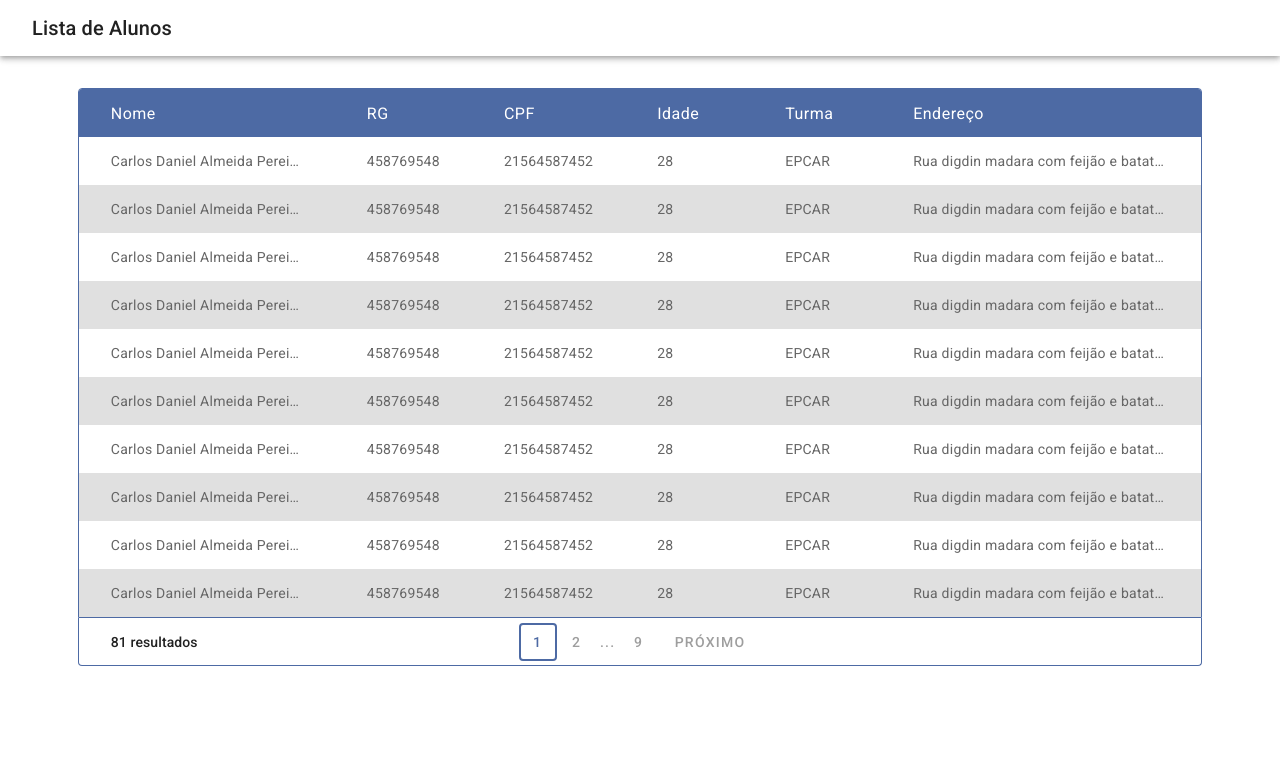
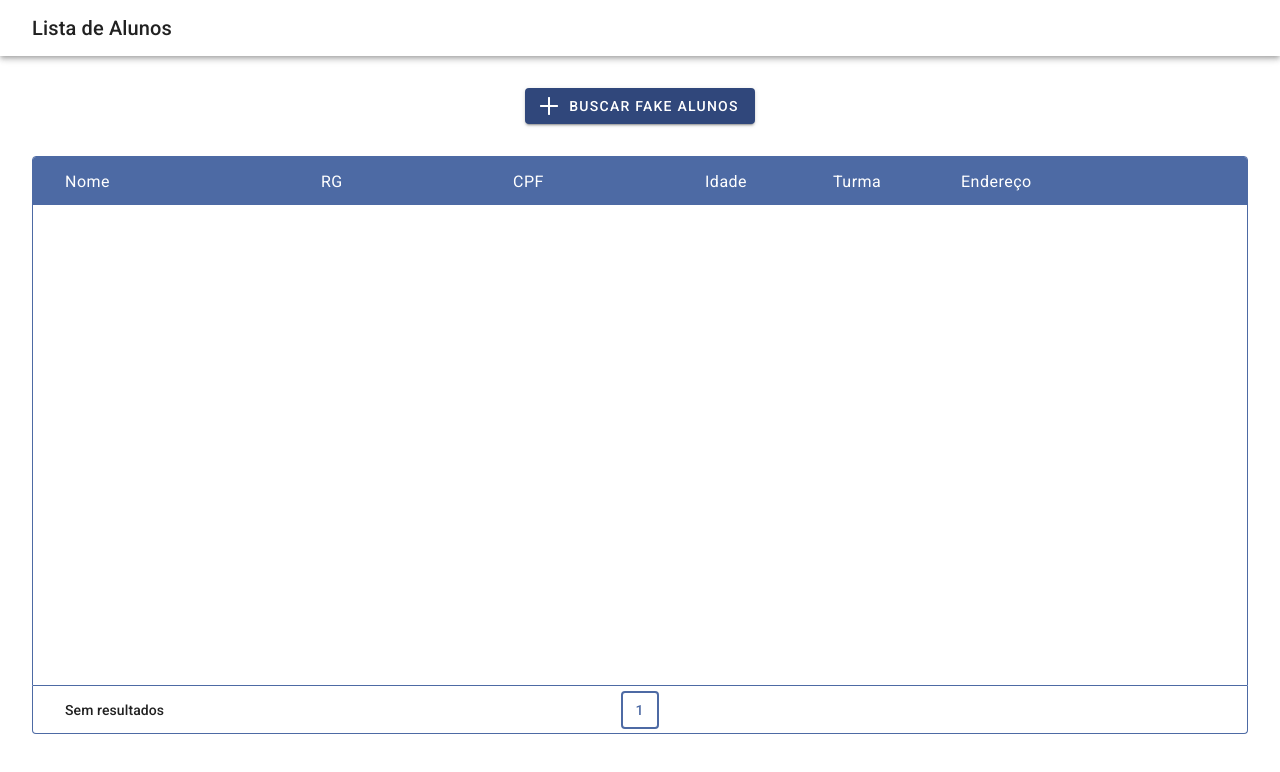
Before and after one commit to viniciuslucas95/students-app-client-web, a React (Vite) app: page / in a window 1280 px wide. Shown: the top 772 px of the page. Built offline with nearby package versions, Linux system fonts and the light colour scheme.

Commit message:
Added fake fetch request

```diff
--- a/src/app/components/students-table/Column.tsx
+++ b/src/app/components/students-table/Column.tsx
@@ -3,18 +3,16 @@ import styled from 'styled-components'
 
 interface IProps {
     children: JSX.Element | JSX.Element[]
-    maxWidth?: string
+    width?: string
 }
 
-export function Column({ children, maxWidth }: PropsWithChildren<IProps>) {
-    return <StyledColumn maxWidth={maxWidth ?? '8rem'}>
+export function Column({ children, width }: PropsWithChildren<IProps>) {
+    return <StyledColumn width={width ?? '8rem'}>
         {children}
     </StyledColumn>
 }
 
 const StyledColumn = styled.div<Required<Omit<IProps, 'children'>>>`
     display: inline-block;
-    width: fit-content;
-    min-width: 8rem;
-    max-width: ${({ maxWidth }) => maxWidth};
+    width: ${({ width }) => width};
 `
--- a/src/app/components/students-table/StudentsTable.tsx
+++ b/src/app/components/students-table/StudentsTable.tsx
@@ -30,18 +30,18 @@ interface IProps {
     style?: React.CSSProperties
 }
 
-export const MAX_RESULTS_ON_PAGE = 10
+export const MAX_STUDENTS_ON_PAGE = 10
 
 export function StudentsTable({ studentsResult, style, currentPage, setCurrentPage }: IProps) {
     const { width } = useDimensions()
     const { results, students } = studentsResult
-    const totalPages = Math.ceil(results / MAX_RESULTS_ON_PAGE)
+    const totalPages = Math.ceil(results / MAX_STUDENTS_ON_PAGE)
 
     function getRows(key: keyof IStudent) {
         const rows = []
 
-        for (let i = 0; i < MAX_RESULTS_ON_PAGE; i++) {
-            const index = i + (currentPage - 1) * MAX_RESULTS_ON_PAGE
+        for (let i = 0; i < MAX_STUDENTS_ON_PAGE; i++) {
+            const index = i + (currentPage - 1) * MAX_STUDENTS_ON_PAGE
             const student = students[index]
 
             if (!student) {
@@ -61,15 +61,15 @@ export function StudentsTable({ studentsResult, style, currentPage, setCurrentPa
 
     return <Container>
         <ListContainer>
-            <Column maxWidth='16rem'>
+            <Column width='16rem'>
                 <Row isTitle>Nome</Row>
                 {getRows('name')}
             </Column>
-            <Column maxWidth='12rem'>
+            <Column width='12rem'>
                 <Row isTitle>RG</Row>
                 {getRows('rg')}
             </Column>
-            <Column maxWidth='12rem'>
+            <Column width='12rem'>
                 <Row isTitle>CPF</Row>
                 {getRows('cpf')}
             </Column>
@@ -81,7 +81,7 @@ export function StudentsTable({ studentsResult, style, currentPage, setCurrentPa
                 <Row isTitle>Turma</Row>
                 {getRows('class')}
             </Column>
-            <Column maxWidth='20rem'>
+            <Column width='20rem'>
                 <Row isTitle>Endereço</Row>
                 {getRows('address')}
             </Column>
--- a/src/app/pages/StudentsListPage.tsx
+++ b/src/app/pages/StudentsListPage.tsx
@@ -1,27 +1,49 @@
-import { useState } from 'react'
+import { useEffect, useState } from 'react'
+import { PlusIcon } from '../../assets/svgs/PlusIcon'
+import { Button } from '../components/Button'
 import { PageContainer } from '../components/PageContainer'
-import { IStudentsResult, StudentsTable } from '../components/students-table/StudentsTable'
+import { IStudent, IStudentsResult, MAX_STUDENTS_ON_PAGE, StudentsTable } from '../components/students-table/StudentsTable'
+import { COLOR } from '../constants/color.constant'
 
-const fakeStudents = Array(81).fill({
+const emptyStudents: IStudentsResult = {
+    students: [],
+    results: 0
+}
+
+const fakeStudentData: IStudent = {
     name: 'Carlos Daniel Almeida Pereira Costa Pinto',
     rg: 458769548,
     cpf: 21564587452,
     age: 28,
     class: 'EPCAR',
     address: 'Rua digdin madara com feijão e batata e frango, 2930'
-})
-
-const emptyStudents: IStudentsResult = {
-    students: fakeStudents,
-    results: 81
 }
 
 export function StudentsListPage() {
     const [currentPage, setCurrentPage] = useState(1)
     const [studentsResult, setStudentsResult] = useState<IStudentsResult>(emptyStudents)
 
+    useEffect(() => {
+        if (studentsResult.results === 0) return
+
+        if (currentPage * MAX_STUDENTS_ON_PAGE < studentsResult.students.length) return
+
+        setStudentsResult(prevState => ({
+            results: prevState.results,
+            students: [...prevState.students, ...Array(MAX_STUDENTS_ON_PAGE).fill(fakeStudentData)]
+        }))
+    }, [currentPage])
+
+    function setFakeStudents() {
+        setStudentsResult({
+            students: Array(MAX_STUDENTS_ON_PAGE).fill(fakeStudentData),
+            results: 81
+        })
+    }
+
     return (
         <PageContainer headerTitle='Lista de Alunos'>
+            <Button style={{ margin: '32px auto 0 auto' }} onClick={() => setFakeStudents()} content={{ icon: <PlusIcon color={COLOR.neutral} />, text: 'Buscar Fake Alunos' }} />
             <StudentsTable setCurrentPage={setCurrentPage} currentPage={currentPage} studentsResult={studentsResult} />
         </PageContainer >
     )
--- a/src/assets/svgs/PlusIcon.tsx
+++ b/src/assets/svgs/PlusIcon.tsx
@@ -9,8 +9,6 @@ interface IProps {
 export function PlusIcon({ size, color }: IProps) {
     return <Svg size={size}>
         <path
-            fill-rule="evenodd"
-            clip-rule="evenodd"
             d="M23 6C22.4477 6 22 6.44772 22 7V22H7C6.44772 22 6 22.4477 6 23L6 25C6 25.5523 6.44772 26 7 26H22V41C22 41.5523 22.4477 42 23 42H25C25.5523 42 26 41.5523 26 41V26H41C41.5523 26 42 25.5523 42 25V23C42 22.4477 41.5523 22 41 22H26V7C26 6.44772 25.5523 6 25 6H23Z"
             fill={color ?? COLOR.highEmphasis} />
     </Svg>
```
